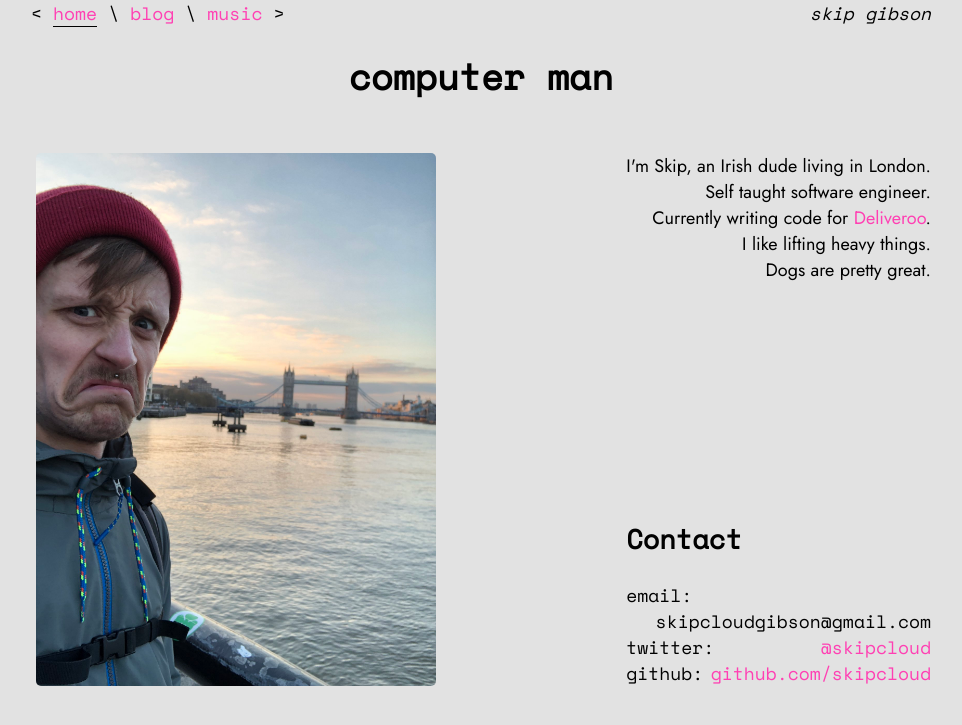
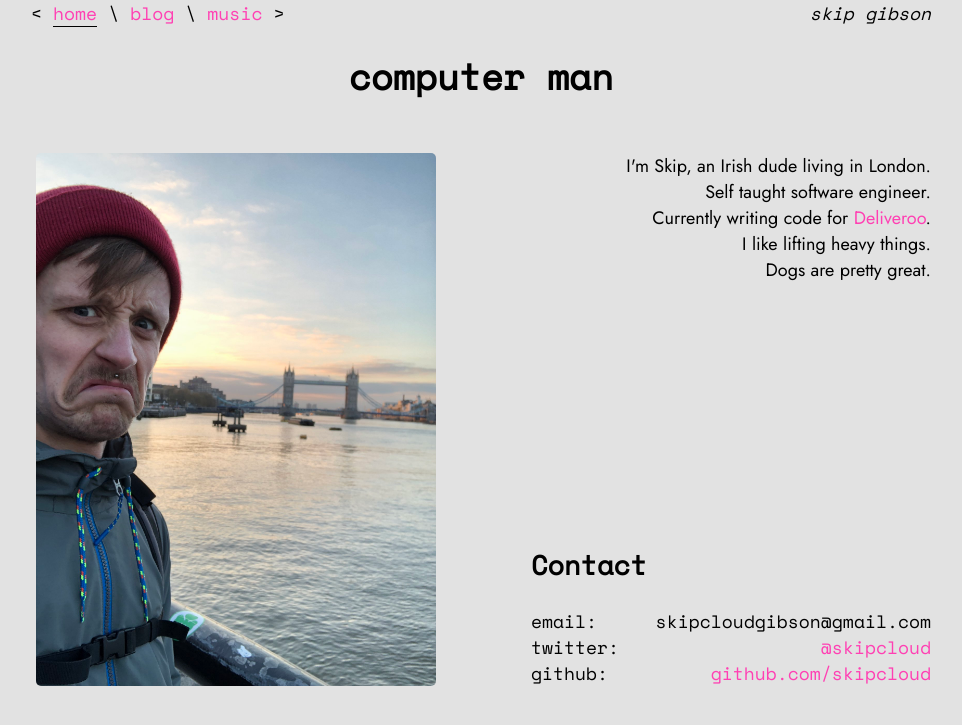
Before and after one commit to skipcloud/skipcloud.github.io, a Jekyll site: the page built from index.html, in a window 1280 px wide. Shown: the top 725 px of the page, without its empty margins (159-1121 px from the left). Built offline with Jekyll 4.4.1, drawn with Linux system fonts in a browser that asks for light colours.

Commit message:
css: change about width to fix email wrap

```diff
--- a/assets/css/stylesheet.css
+++ b/assets/css/stylesheet.css
@@ -82,7 +82,7 @@ ul {
 }
 #about-container {
   position: absolute;
-  min-width: 300px;
+  min-width: 400px;
   max-width: 500px;
   margin: auto;
   right: 0;
```
